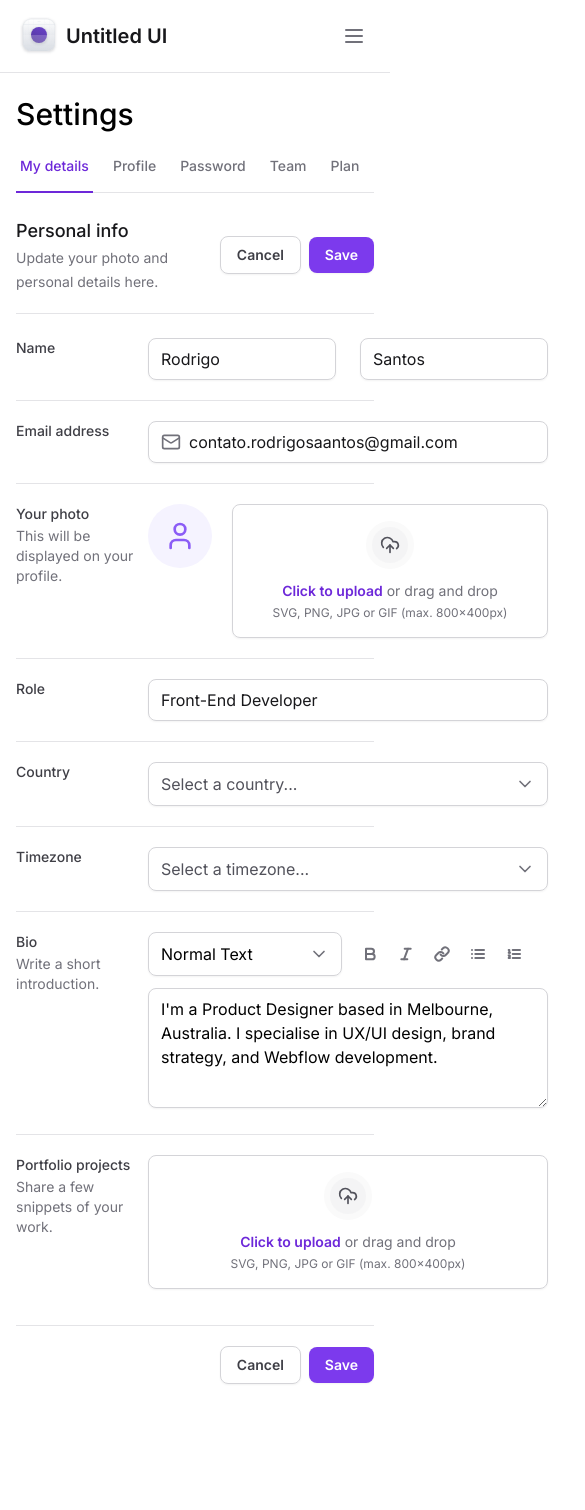
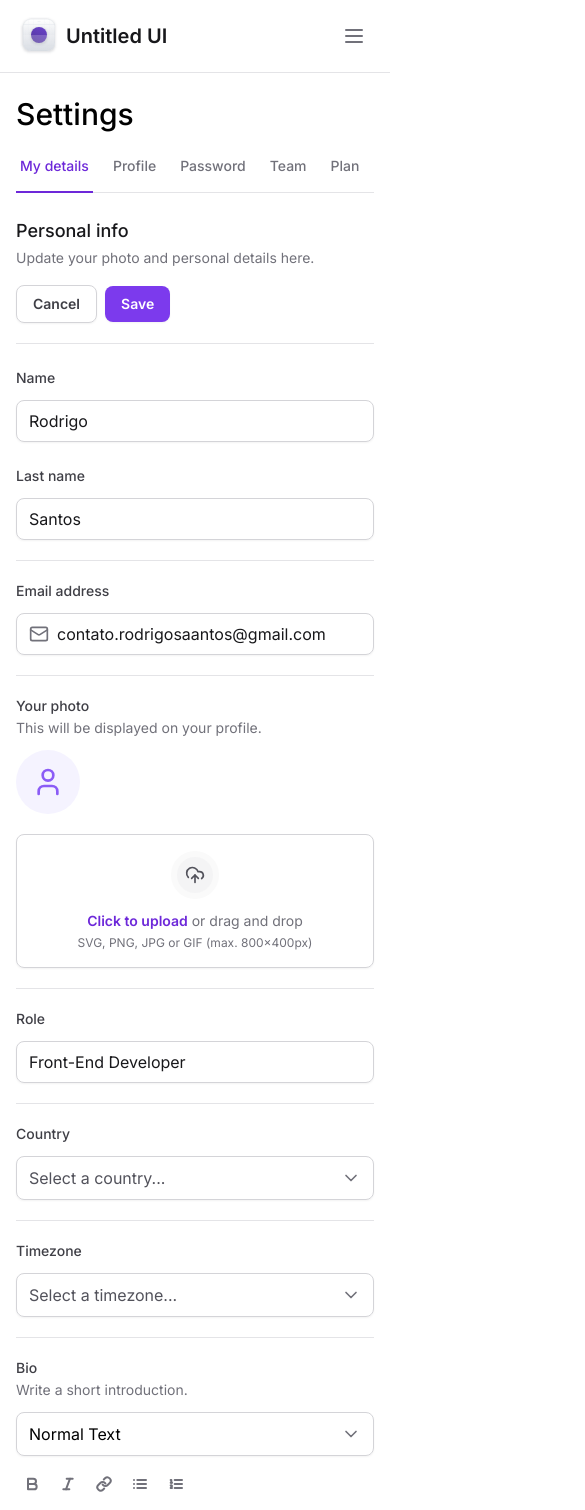
Before and after one commit to RodrigoSaantos/tailwind-next, a Next.js app: page / in a window 390 px wide. Shown: the top 1510 px of the page, 585 px wide, since content can reach past the window. Before the commit the page ends 1432 px from the top, so only its background shows below. Built offline with nearby package versions, Linux system fonts and the light colour scheme.

Commit message:
Form responsiveness

```diff
--- a/src/app/page.tsx
+++ b/src/app/page.tsx
@@ -15,7 +15,7 @@
       <SettingsTabs />
 
       <div className="mt-6 flex flex-col">
-        <div className="flex items-center justify-between border-b border-zinc-200 pb-5">
+        <div className="flex flex-col justify-between gap-4 border-b border-zinc-200 pb-5 lg:flex-row lg:items-center">
           <div className="space-y-1">
             <h2 className="text-lg font-medium text-zinc-900">Personal info</h2>
             <span className="text-sm text-zinc-500">
@@ -36,25 +36,34 @@
           id="settings"
           className="mt-6 flex w-full flex-col gap-5 divide-y divide-zinc-200"
         >
-          <div className="grid grid-cols-form gap-3">
+          <div className="flex flex-col gap-3 lg:grid lg:grid-cols-form">
             <label
               htmlFor="firstName"
               className="text-sm font-medium text-zinc-700"
             >
               Name
             </label>
-            <div className="grid grid-cols-2 gap-6">
+            <div className="flex flex-col gap-6 lg:grid lg:grid-cols-2">
               <Input.Root>
                 <Input.Control id="firstName" defaultValue="Rodrigo" />
               </Input.Root>
 
-              <Input.Root>
-                <Input.Control defaultValue="Santos" />
-              </Input.Root>
+              <div className="flex flex-col gap-3 lg:block">
+                <label
+                  htmlFor="lastName"
+                  className="text-sm font-medium text-zinc-700 lg:sr-only"
+                >
+                  Last name
+                </label>
+
+                <Input.Root>
+                  <Input.Control id="lastName" defaultValue="Santos" />
+                </Input.Root>
+              </div>
             </div>
           </div>
 
-          <div className="grid grid-cols-form gap-3 pt-5">
+          <div className="flex flex-col gap-3 pt-5 lg:grid lg:grid-cols-form">
             <label
               htmlFor="email"
               className="text-sm font-medium text-zinc-700"
@@ -73,7 +82,7 @@
             </Input.Root>
           </div>
 
-          <div className="grid grid-cols-form gap-3 pt-5">
+          <div className="flex flex-col gap-3 pt-5 lg:grid lg:grid-cols-form">
             <label
               htmlFor="photo"
               className="text-sm font-medium text-zinc-700"
@@ -83,14 +92,14 @@
                 This will be displayed on your profile.
               </span>
             </label>
-            <FileInput.Root className="flex items-start gap-5">
+            <FileInput.Root className="flex flex-col gap-5 lg:flex-row lg:items-start">
               <FileInput.ImagePreview />
               <FileInput.Trigger />
               <FileInput.Control />
             </FileInput.Root>
           </div>
 
-          <div className="grid grid-cols-form gap-3 pt-5">
+          <div className="flex flex-col gap-3 pt-5 lg:grid lg:grid-cols-form">
             <label htmlFor="role" className="text-sm font-medium text-zinc-700">
               Role
             </label>
@@ -99,7 +108,7 @@
             </Input.Root>
           </div>
 
-          <div className="grid grid-cols-form gap-3 pt-5">
+          <div className="flex flex-col gap-3 pt-5 lg:grid lg:grid-cols-form">
             <label
               htmlFor="country"
               className="text-sm font-medium text-zinc-700"
@@ -112,7 +121,7 @@
             </Select>
           </div>
 
-          <div className="grid grid-cols-form gap-3 pt-5">
+          <div className="flex flex-col gap-3 pt-5 lg:grid lg:grid-cols-form">
             <label
               htmlFor="timezone"
               className="text-sm font-medium text-zinc-700"
@@ -128,7 +137,7 @@
             </Select>
           </div>
 
-          <div className="grid grid-cols-form gap-3 pt-5">
+          <div className="flex flex-col gap-3 pt-5 lg:grid lg:grid-cols-form">
             <label htmlFor="bio" className="text-sm font-medium text-zinc-700">
               Bio
               <span className="mt-0.5 block text-sm font-normal text-zinc-500">
@@ -136,7 +145,7 @@
               </span>
             </label>
             <div className="space-y-3">
-              <div className="grid grid-cols-2 gap-3">
+              <div className="flex flex-col gap-3 lg:grid lg:grid-cols-2">
                 <Select placeholder="" defaultValue="normal">
                   <SelectItem
                     value="normal"
@@ -175,7 +184,7 @@
             </div>
           </div>
 
-          <div className="grid grid-cols-form gap-3 pt-5">
+          <div className="flex flex-col gap-3 pt-5 lg:grid lg:grid-cols-form">
             <label
               htmlFor="projects"
               className="text-sm font-medium text-zinc-700"
```
